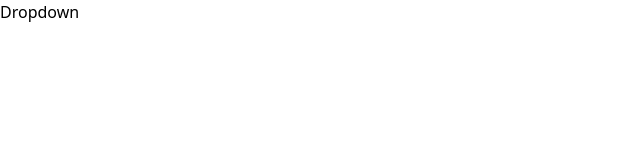
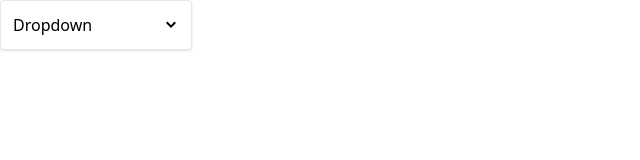
Before and after one commit to shreyasibhagwat6/components, a React (Create React App) app: page / in a window 1280 px wide. Shown: the top 160 px of the page, without its empty margins (0-640 px from the left). Built offline with nearby package versions, Linux system fonts and the light colour scheme.

Commit message:
styling complete with tailwind css

```diff
--- a/src/App.js
+++ b/src/App.js
@@ -11,9 +11,14 @@ function App () {
     const options = [
         { label: 'Red', value: 'red'},
         { label: 'Green', value: 'green'},
-        { label: 'Blue', value: 'blue'}
+        { label: 'Blue', value: 'blue'},
+        { label: 'Pink', value: 'pink'},
+        { label: 'Yellow', value: 'yellow'},
+        { label: 'Indigo', value: 'indigo'},
+        { label: 'Orange', value: 'orange'},
+        { label: 'Purple', value: 'purple'}
     ]
-    return <Dropdown selection={selection} onSelect={handleSelect} options={options}/>;
+    return <Dropdown value={selection} onChange={handleSelect} options={options}/>;
 }
 
 export default App;
--- a/src/components/Dropdown.js
+++ b/src/components/Dropdown.js
@@ -1,12 +1,12 @@
+import { GoChevronDown } from "react-icons/go";
 import { useState } from "react";
 
-function Dropdown ({ options, onSelect, selection }) {
+function Dropdown ({ options, onChange, value }) {
     const [isOpen, setIsOpen] = useState(false);
 
     const handleOptionClick = (option) => {
         setIsOpen(false);
-        console.log(option);
-        onSelect(option);
+        onChange(option);
     }
 
     const handleClick = () => {
@@ -15,19 +15,22 @@ function Dropdown ({ options, onSelect, selection }) {
 
     const renderedOptions = options.map((option) => {
         return(
-        <div onClick={() => {handleOptionClick(option)}} key={option.value}>
+        <div className="hover:bg-sky-100 rounded cursor-pointer p-1" onClick={() => {handleOptionClick(option)}} key={option.value}>
             {option.label}
         </div>
     )});
 
     let content = 'Dropdown';
-    if(selection) {
-        content = selection.label;
+    if(value) {
+        content = value.label;
     }
 
-    return <div>
-        <div onClick={handleClick}>{content}</div>
-        {isOpen && <div>{renderedOptions}</div>}
+    return <div className="w-48 relative">
+        <div className="flex justify-between items-center cursor-pointer border rounded p-3 shadow bg-white w-full" onClick={handleClick}>
+            {content}
+            <GoChevronDown />
+        </div>
+        {isOpen && <div className="absolute top-full border rounded p-3 shadow bg-white w-full">{renderedOptions}</div>}
     </div>
 }
 
```
